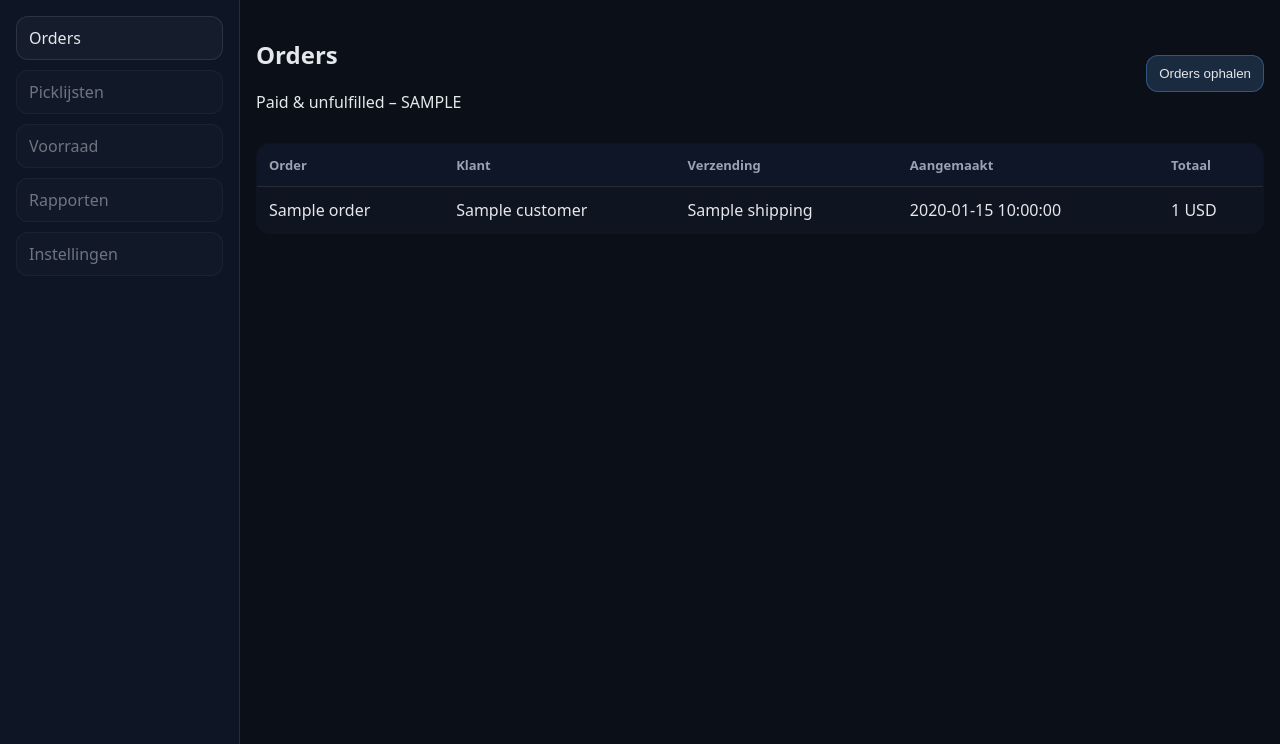
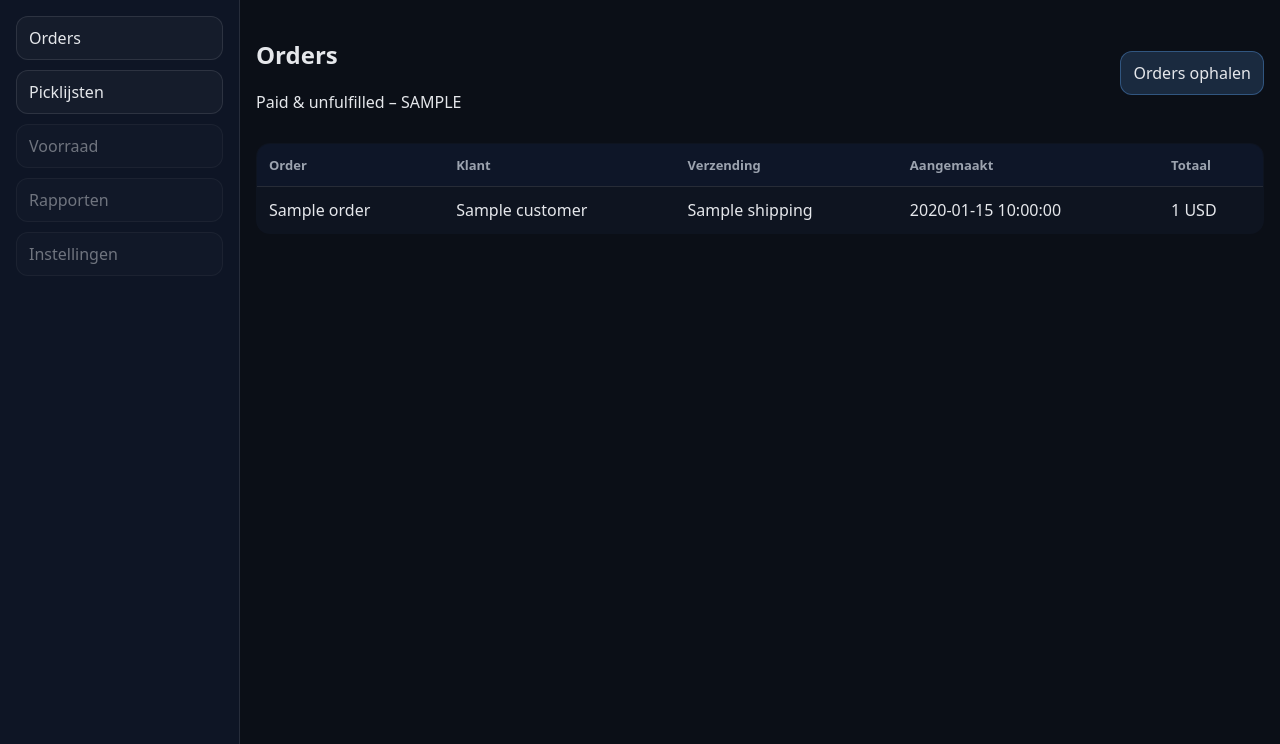
Before and after one commit to IamMurdyy/abc-dashboard, a FastAPI app: template app/templates/orders.html in a window 1280 px wide. Shown: the part 65-809 px from the top of the page. Run offline with FastAPI, Linux system fonts and the light colour scheme; the template is opened without the code that fills it: most values are stand-ins (such as "Sample title", 1, 10 or a date in 2020).

Commit message:
feat: orders refresh + picklists page + navigation updates

```diff
--- a/app/routes/orders.py
+++ b/app/routes/orders.py
@@ -191,8 +191,8 @@ def order_detail(request: Request, order_id: int):
     )
 
 
-@router.post("/orders/fetch")
-def orders_fetch(request: Request):
+@router.get("/orders/refresh")
+def orders_refresh(request: Request):
     shop_key = request.query_params.get("shop") or "abc-led"
 
     try:
--- a/app/routes/picklists.py
+++ b/app/routes/picklists.py
@@ -20,5 +20,7 @@ def picklijsten(request: Request, shop: str = "abc-led"):
             "shop": shop,
             "rows": rows,
             "row_count": len(rows),
+            "active_page": "picklijsten",
+            "active_shop": shop,
         },
     )
--- a/app/templates/base.html
+++ b/app/templates/base.html
@@ -85,7 +85,11 @@
           >Orders</a>
 
           <!-- later: shop-specifieke pagina's -->
-          <a href="#" class="disabled" title="Komt later">Picklijsten</a>
+          <a
+  href="/picklijsten{% if active_shop %}?shop={{ active_shop }}{% endif %}"
+  class="{% if active_page == 'picklijsten' %}active{% endif %}"
+>Picklijsten</a>
+
           <a href="#" class="disabled" title="Komt later">Voorraad</a>
           <a href="#" class="disabled" title="Komt later">Rapporten</a>
           <a href="#" class="disabled" title="Komt later">Instellingen</a>
--- a/app/templates/orders.html
+++ b/app/templates/orders.html
@@ -9,9 +9,10 @@
     </div>
 
     <div class="actions">
-      <form method="post" action="/orders/fetch{% if active_shop %}?shop={{ active_shop }}{% endif %}">
-        <button class="btn primary" type="submit">Orders ophalen</button>
-      </form>
+<a class="btn primary" href="/orders/refresh{% if active_shop %}?shop={{ active_shop }}{% endif %}">
+  Orders ophalen
+</a>
+
     </div>
   </section>
 
```
